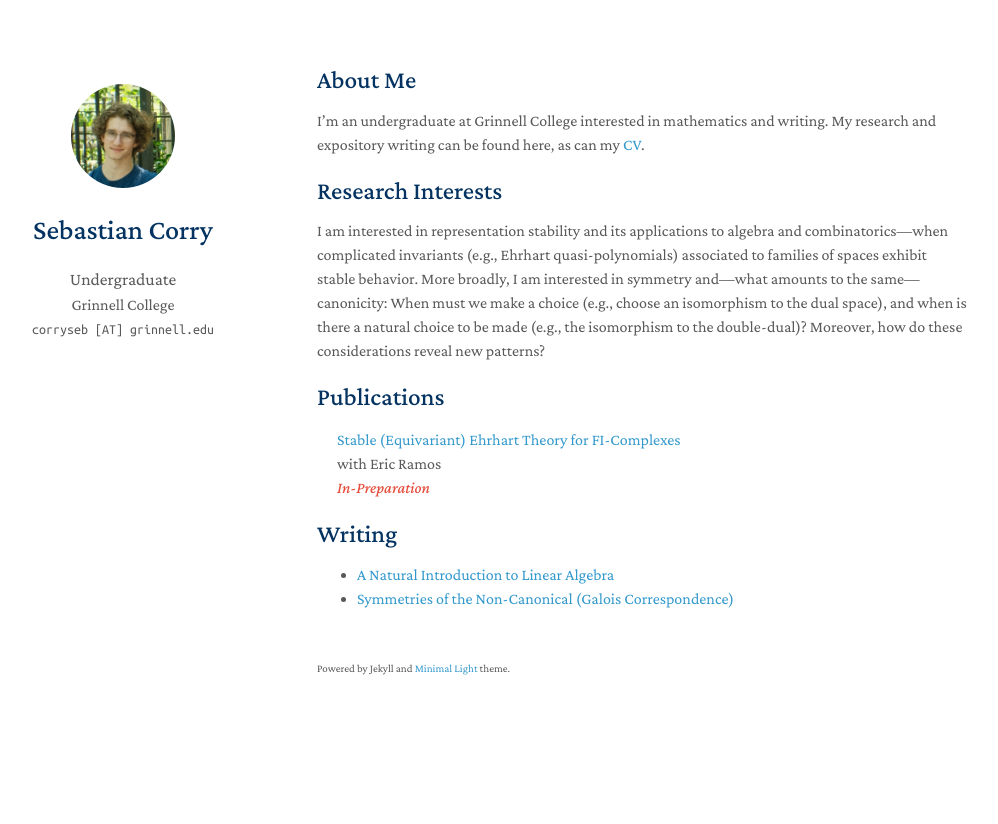
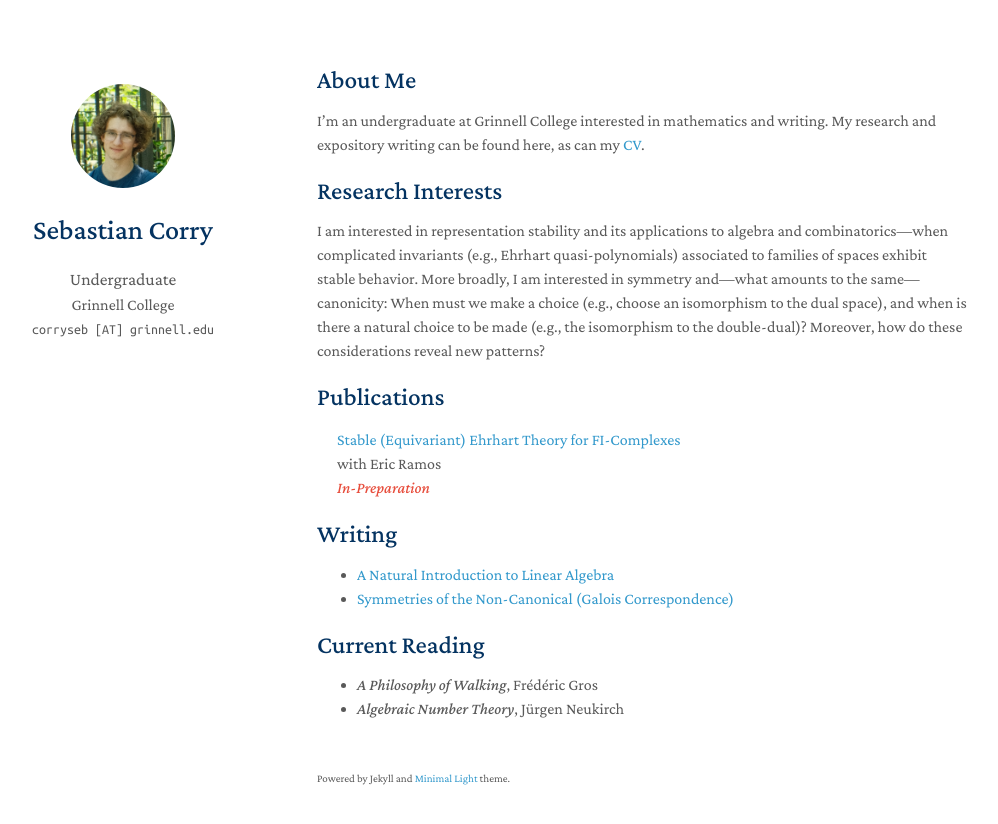
Before and after one commit to sebcorry/sebcorry.github.io, a Jekyll site: the page built from index.md, in a window 1280 px wide. Shown: the top 824 px of the page, without its empty margins (153-1151 px from the left). Built offline with Jekyll 4.4.1, drawn with Linux system fonts in a browser that asks for light colours; a style sheet for code colours, icons or effects is not loaded; our own code applies the rules of GitHub Pages for plain Markdown files.

Commit message:
Current Reading Added

```diff
--- /dev/null
+++ b/_includes/current_reading.md
@@ -0,0 +1,4 @@
+## Current Reading
+
+- *A Philosophy of Walking*, Frédéric Gros
+- *Algebraic Number Theory*, Jürgen Neukirch
--- a/index.md
+++ b/index.md
@@ -13,3 +13,5 @@ I am interested in representation stability and its applications to algebra and
 {% include_relative _includes/publications.md %}
 
 {% include_relative _includes/writing.md %}
+
+{% include_relative _includes/current_reading.md %}
```
